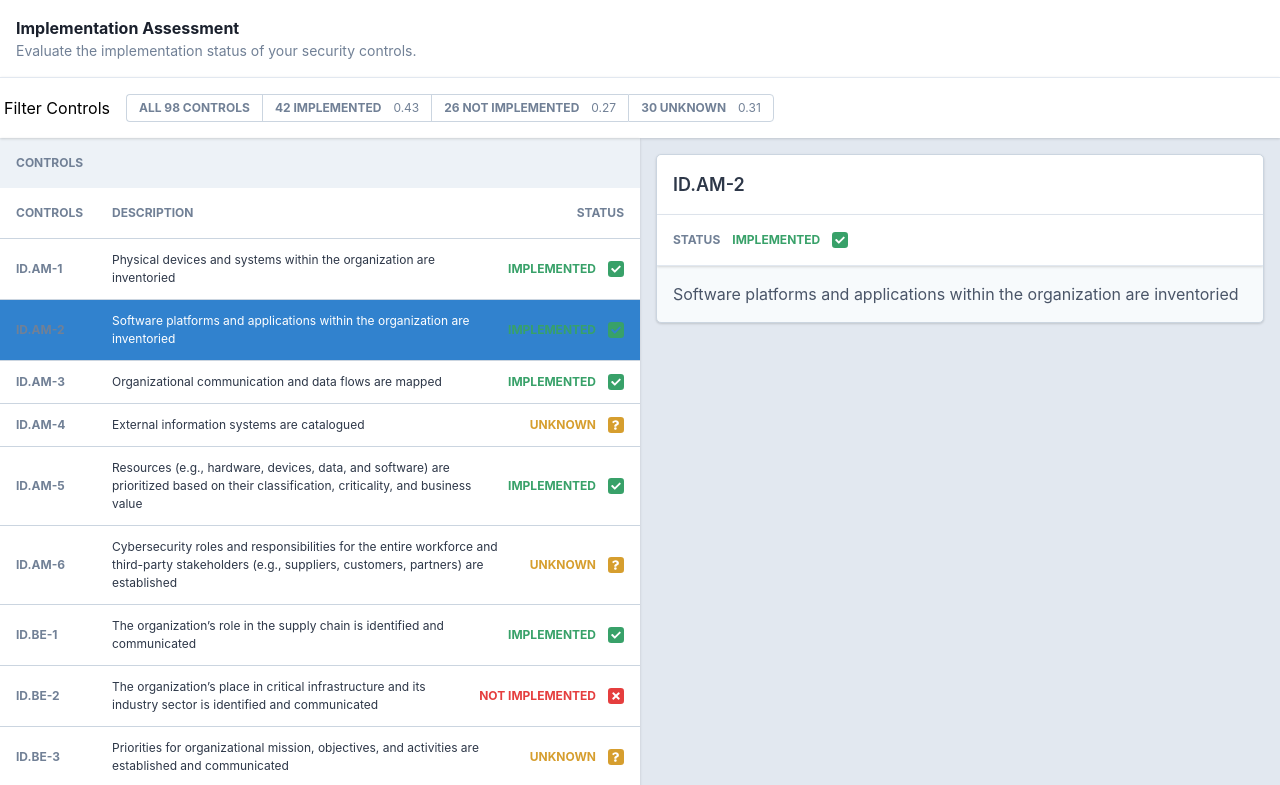
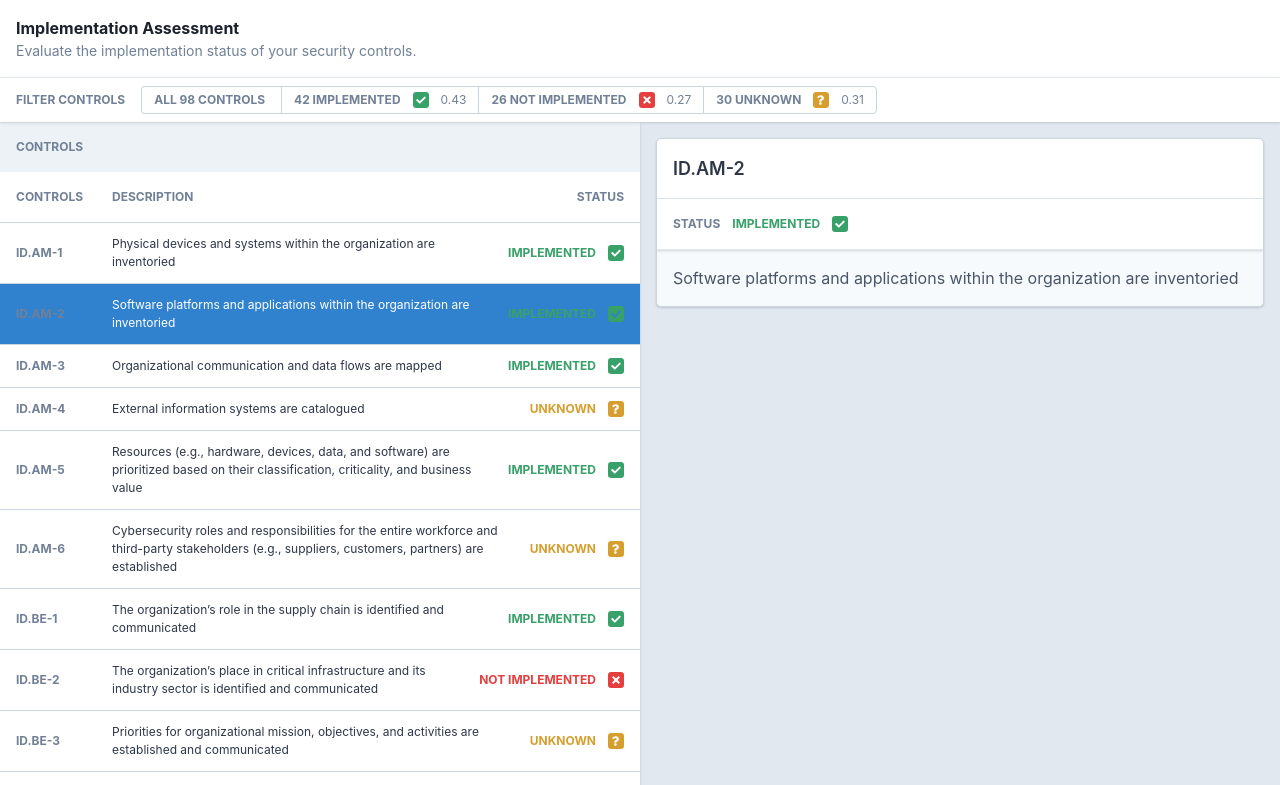
Before and after one commit to brianfryer/uxe-work-sample, a React (Create React App) app: page /controls/1 in a window 1280 px wide. Shown: the top 785 px of the page. Built offline with nearby package versions, Linux system fonts and the light colour scheme.

Commit message:
Updating filter logic.

```diff
--- a/src/App.js
+++ b/src/App.js
@@ -10,7 +10,9 @@ import PageHeader from './components/PageHeader';
 
 class App extends Component {
   state = {
-    controls: null
+    controls: null,
+    filteredControls: null,
+    selectedFilter: 'all',
   }
 
   componentDidMount() {
@@ -20,15 +22,28 @@ class App extends Component {
   }
 
   render() {
-    const { controls } = this.state
-    let thing = true
-    const filteredControls = controls && controls.filter(c => {
-      return (thing === 'unknown')
-        ? !c.hasOwnProperty('state')
-        : c.state && c.state.isImplemented === thing
+    const { controls, selectedFilter } = this.state
+    const handleFilterChange = e => this.setState({ selectedFilter: e.target.value })
+
+    let filteredControls = controls && controls.filter(c => {
+
+      if (selectedFilter === 'all') {
+        return true
+      }
+
+      if (selectedFilter === 'implemented') {
+        return c.state && c.state.isImplemented
+      }
+
+      if (selectedFilter === 'not-implemented') {
+        return c.state && !c.state.isImplemented
+      }
+
+      if (selectedFilter === 'unknown') {
+        return !c.hasOwnProperty('state')
+      }
+
     })
-
-    console.log(filteredControls)
 
     return (
       <Router>
@@ -41,7 +56,12 @@ class App extends Component {
 
           {controls &&
             <>
-              <FilterControls controls={controls} />
+              <FilterControls
+                selectedFilter={selectedFilter}
+                onFilterChange={handleFilterChange}
+                controls={controls}
+              />
+
               <ControlsWrapper>
                 <Route exact path='/' render={() => (
                   <Redirect to={{ pathname: `/controls/${controls[0].id}` }} />
@@ -49,7 +69,7 @@ class App extends Component {
 
                 <Route path='/controls/:controlId' render={({ match }) => (
                   <>
-                    <ControlList controls={controls} location={match.params.controlId} />
+                    <ControlList controls={filteredControls} location={match.params.controlId} />
                     <ControlMain control={controls.find(c => c.id.toString() === match.params.controlId)} />
                   </>
                 )} />
--- a/src/components/FilterControls/RadioButton.js
+++ b/src/components/FilterControls/RadioButton.js
@@ -1,17 +1,46 @@
 import React from 'react'
+import { ReactComponent as IconCheckmark } from '../../icons/icon-checkmark.svg'
+import { ReactComponent as IconTimes } from '../../icons/icon-times.svg'
+import { ReactComponent as IconQuestionMark } from '../../icons/icon-question-mark.svg'
 
-const RadioButton = ({ id, filter, label, percentage }) => {
-  return <span className="FilterControls-radioButton">
+const RadioButton = ({ id, filter, selectedFilter, count, percentage, onChange }) => {
+
+  const button = function(thing) {
+    switch(thing) {
+      case 'implemented':
+        return { label: `${count} implemented`, modifier: 'is-implemented', icon: IconCheckmark }
+        break
+      case 'not-implemented':
+        return { label: `${count} not implemented`, modifier: 'is-not-implemented', icon: IconTimes }
+        break
+      case 'unknown':
+        return { label: `${count} unknown`, modifier: 'is-unknown', icon: IconQuestionMark }
+        break
+      default:
+        return { label: `All ${count} controls`, modifier: null, icon: null }
+        break
+    }
+  }(filter)
+
+  const Icon = button.icon
+
+  return <span className="FilterControls-radioButton-wrapper">
     <input
       className="FilterControls-radioButton-toggle"
       type="radio"
       id={id}
       name="controls-filter"
+      defaultValue={filter}
+      onChange={onChange}
+      defaultChecked={filter === selectedFilter ? true : undefined}
     />
     <label
-      className="FilterControls-radioButton-label"
+      className="FilterControls-radioButton"
       htmlFor={id}>
-      {label}
+      <span className="FilterControls-radioButton-label">
+        {button.label}
+      </span>
+      {Icon ? <Icon className={ 'FilterControls-radioButton-icon ' + (button.modifier ? button.modifier : '') } /> : ''}
       {percentage && <span className="FilterControls-radioButton-percentage">{percentage}</span>}
     </label>
   </span>
--- a/src/components/FilterControls/index.js
+++ b/src/components/FilterControls/index.js
@@ -1,7 +1,7 @@
 import React from 'react'
 import RadioButton from './RadioButton'
 
-const FilterControls = ({ controls }) => {
+const FilterControls = ({ selectedFilter, onFilterChange, controls }) => {
   let implemented = []
   let notImplemented = []
   let unknown = []
@@ -15,32 +15,43 @@ const FilterControls = ({ controls }) => {
   })
 
   return <div className="FilterControls-wrapper">
-    <p>
+    <p className="FilterControls-heading">
       Filter Controls
     </p>
     <div className="FilterControls">
 
       <RadioButton
         id="show-all"
-        filter="All"
-        label={`All ${controls.length} controls`}
+        filter="all"
+        selectedFilter={selectedFilter}
+        onChange={onFilterChange}
+        count={controls.length}
       />
+
       <RadioButton
         id="show-implemented"
-        filter={true}
-        label={`${implemented.length} implemented`}
+        filter="implemented"
+        selectedFilter={selectedFilter}
+        onChange={onFilterChange}
+        count={implemented.length}
         percentage={(implemented.length / controls.length).toFixed(2)}
       />
+
       <RadioButton
         id="show-not-implemented"
-        filter={false}
-        label={`${notImplemented.length} not implemented`}
+        filter="not-implemented"
+        selectedFilter={selectedFilter}
+        onChange={onFilterChange}
+        count={notImplemented.length}
         percentage={(notImplemented.length / controls.length).toFixed(2)}
       />
+
       <RadioButton
         id="show-unknown"
-        filter="Unknown"
-        label={`${unknown.length} unknown`}
+        filter="unknown"
+        selectedFilter={selectedFilter}
+        onChange={onFilterChange}
+        count={unknown.length}
         percentage={(unknown.length / controls.length).toFixed(2)}
       />
 
--- a/src/components/FilterControls/style.css
+++ b/src/components/FilterControls/style.css
@@ -1,5 +1,5 @@
 .FilterControls-wrapper {
-  @apply px-1 py-4 border-t border-solid border-gray-300 shadow;
+  @apply px-4 py-2 border-t border-solid border-gray-300 shadow;
 
   /* pull this up to allow shadow to display */
   position: relative;
@@ -9,6 +9,10 @@
   align-items: center;
 }
 
+.FilterControls-heading {
+  @apply text-xs uppercase font-bold text-gray-600;
+}
+
 .FilterControls {
   @apply ml-4;
 
@@ -16,7 +20,7 @@
   align-items: center;
 }
 
-.FilterControls-radioButton {
+.FilterControls-radioButton-wrapper {
   @apply select-none block border border-solid border-gray-400 text-gray-600;
 
   &:hover {
@@ -57,8 +61,31 @@
   }
 }
 
+.FilterControls-radioButton {
+  @apply cursor-pointer block px-3 py-1 font-bold text-xs uppercase;
+
+  display: flex;
+  align-items: center;
+}
+
 .FilterControls-radioButton-label {
-  @apply cursor-pointer block px-3 py-1 font-bold text-xs uppercase;
+  @apply mr-1;
+}
+
+.FilterControls-radioButton-icon {
+  @apply inline-block w-4 h-4 ml-2 fill-current;
+
+  &.is-implemented {
+    @apply text-green-600;
+  }
+
+  &.is-not-implemented {
+    @apply text-red-600;
+  }
+
+  &.is-unknown {
+    @apply text-yellow-600;
+  }
 }
 
 .FilterControls-radioButton-percentage {
```
Also changed, not shown: src/App.css.
